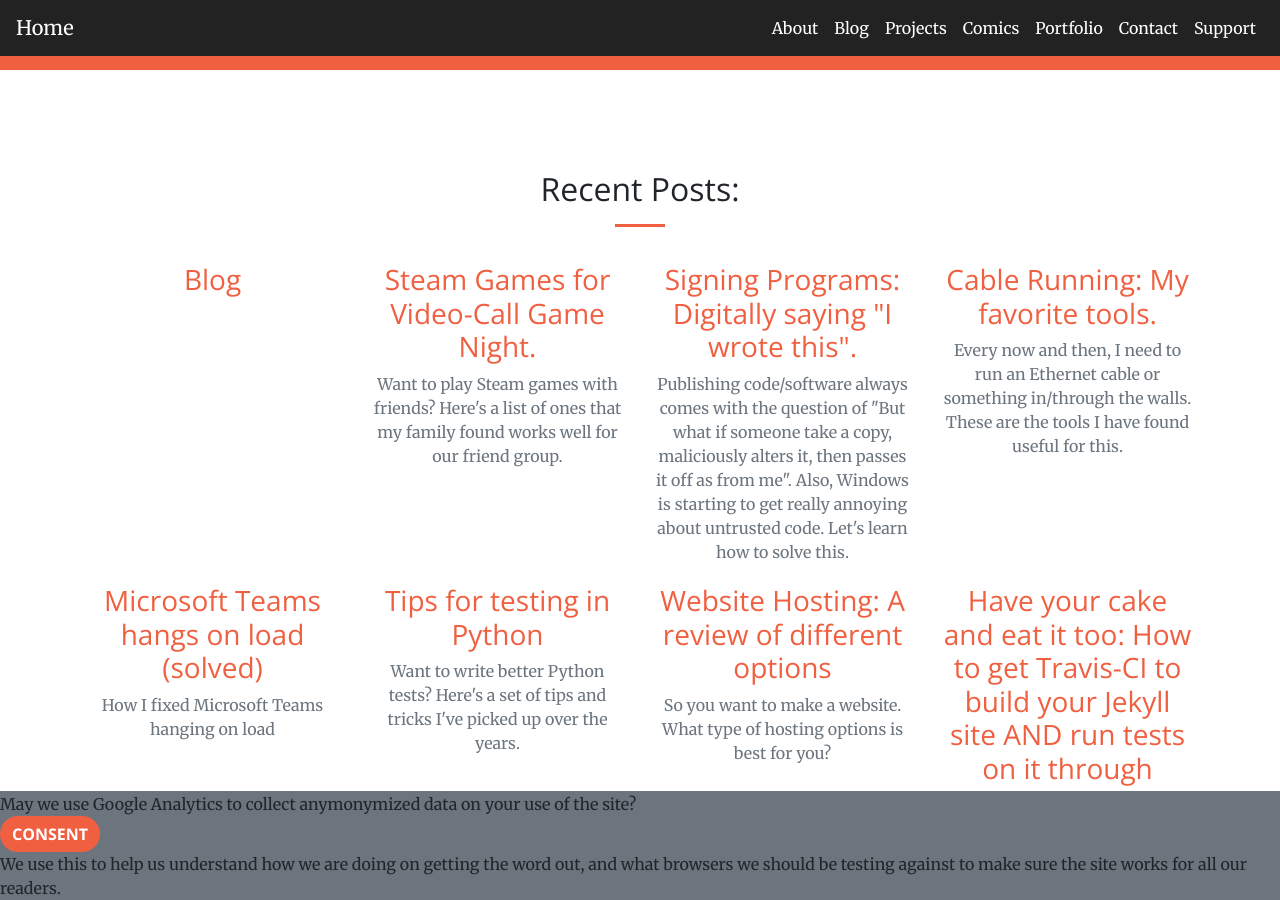
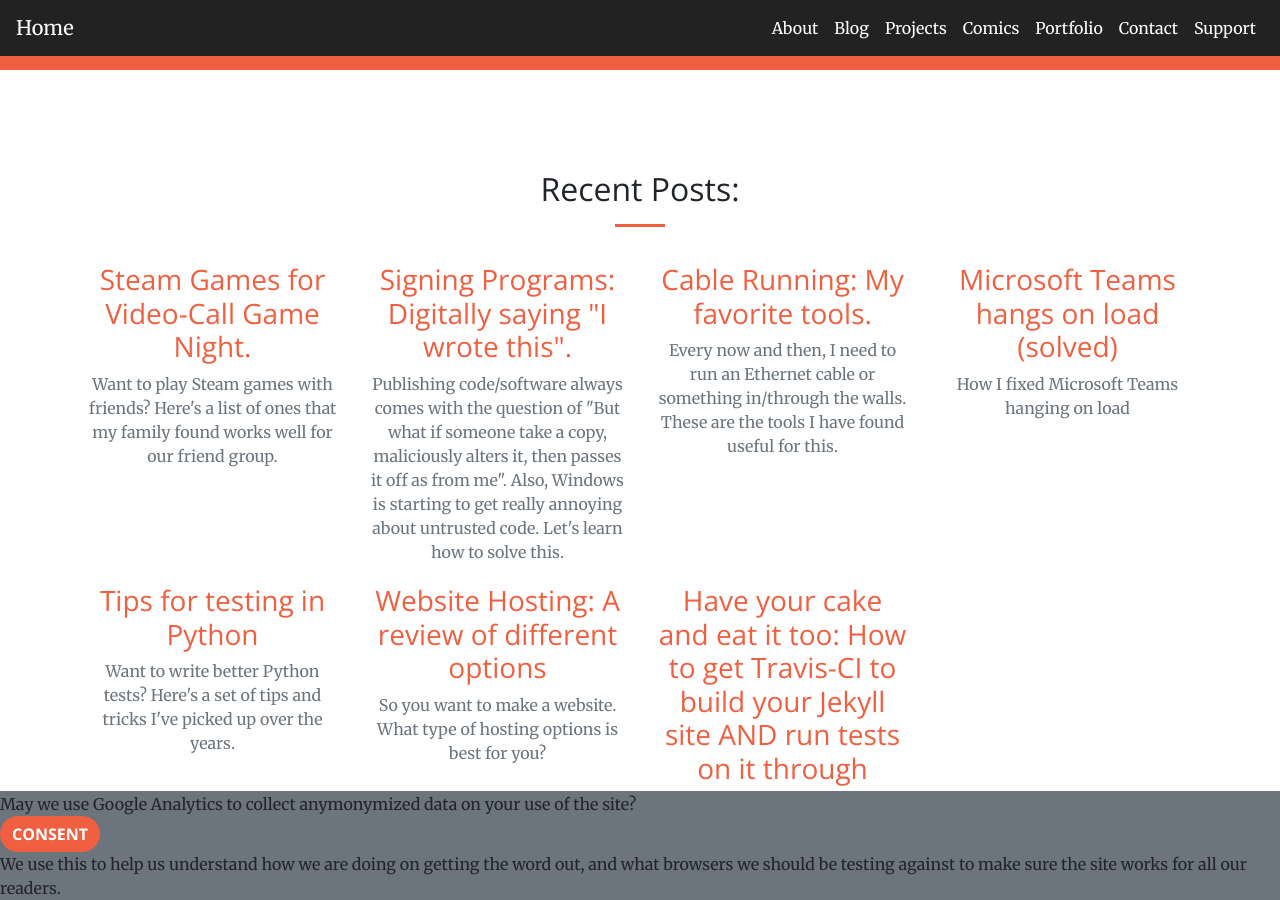
Before and after one commit to mshafer1/website, a Jekyll site: the page built from index.html, in a window 1280 px wide and 900 px high, scrolled down 1329 px. Built offline with Jekyll 4.4.1, drawn with Linux system fonts in a browser that asks for light colours.

Commit message:
don't include posts that don't have a summary

```diff
--- a/_includes/blogsOverview.html
+++ b/_includes/blogsOverview.html
@@ -9,7 +9,7 @@
     </div>
     <div class="container">
         {% assign sorted_blog_posts = (site.Blog | sort: 'date') | reverse %}
-        {% for post in sorted_blog_posts limit:8 %}
+        {% for post in sorted_blog_posts limit:8 %}{% if post.summary %}
         {% capture thecycle %}{% cycle 'odd', 'test', 'test2', 'even' %}{% endcapture %}
         {% if thecycle == 'odd' %}
         <div class="row">
@@ -28,7 +28,7 @@
             {% if thecycle == 'even' %}
         </div>
         {% endif %}
-        {% endfor %}
+        {% endif %}{% endfor %}
     </div>
 
     <div class="container">
```
Also changed, not shown: _Blog/index.md (+1 -1 lines).
